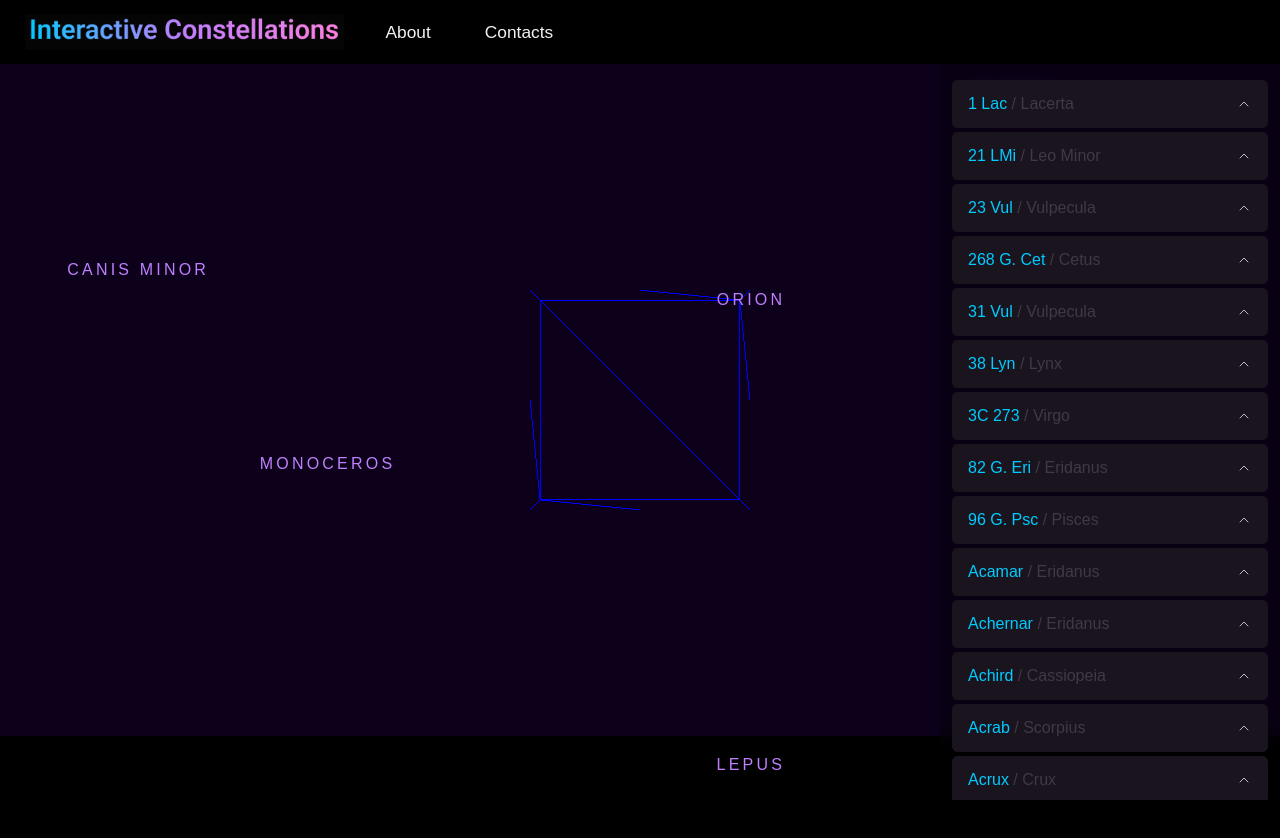
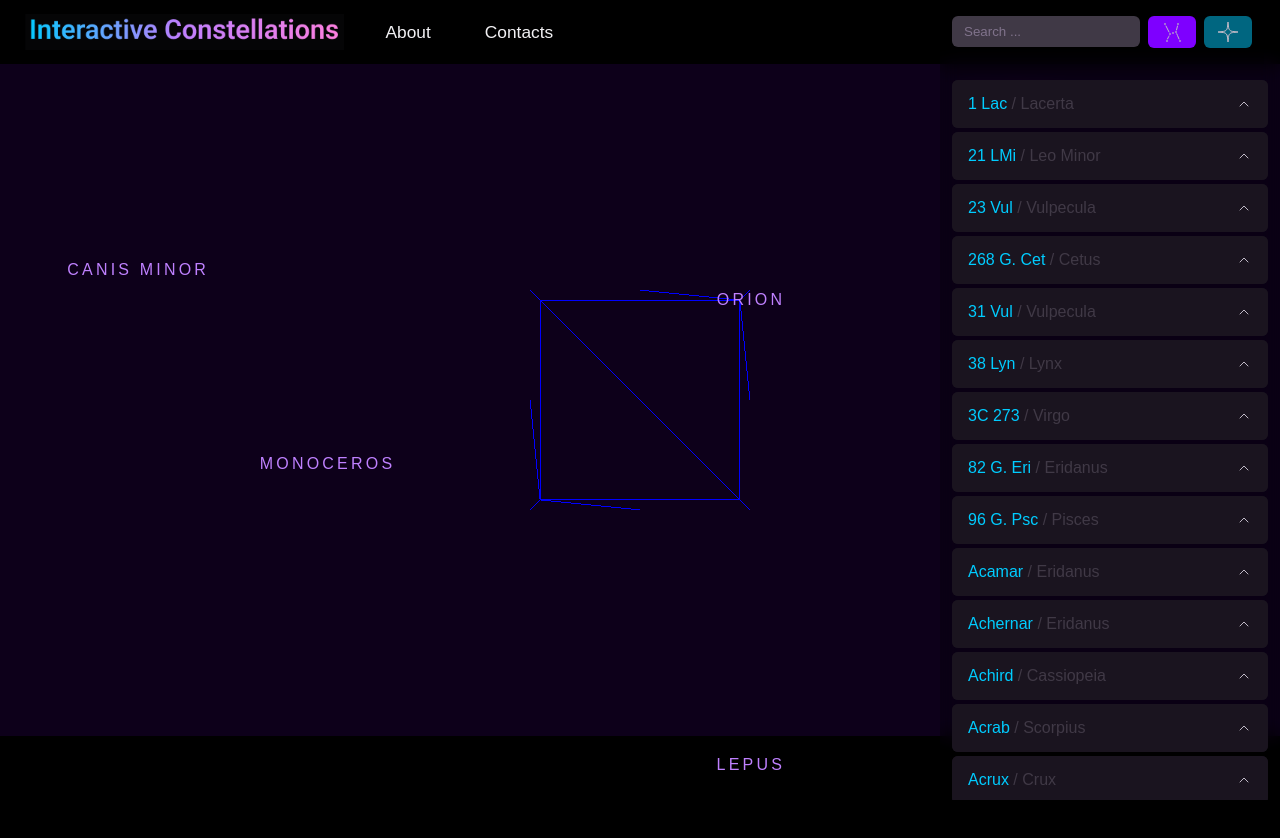
Before and after one commit to htantsiura/Constellations, a React (Vite) app in the folder React-project/: page / in a window 1280 px wide. Shown: the top 838 px of the page. Built offline with nearby package versions, Linux system fonts and the light colour scheme.

Commit message:
fixed layers

```diff
--- a/React-project/src/components/Header/Header.css
+++ b/React-project/src/components/Header/Header.css
@@ -14,7 +14,7 @@
   top: 0;
   left: 0;
   width: 100%;
-  z-index: 100;
+  z-index: 11;
 }
 
 .header-logo {
--- a/React-project/src/components/SidePanel/SidePanel.css
+++ b/React-project/src/components/SidePanel/SidePanel.css
@@ -10,7 +10,7 @@
   position: fixed;
   right: 0;
   top: 0;
-  z-index: 11;
+  z-index: 15;
 }
 
 .side-panel-header {
```
